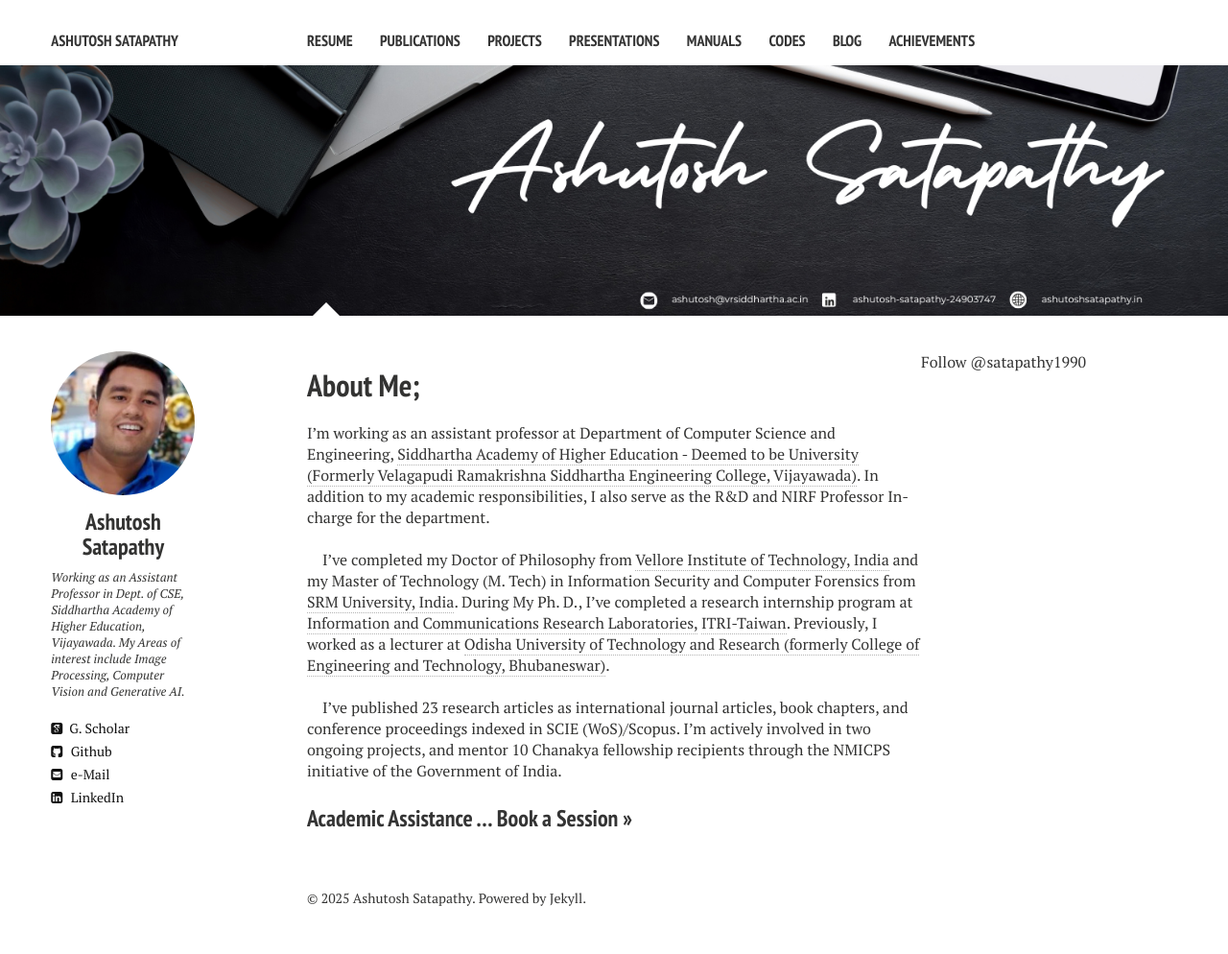
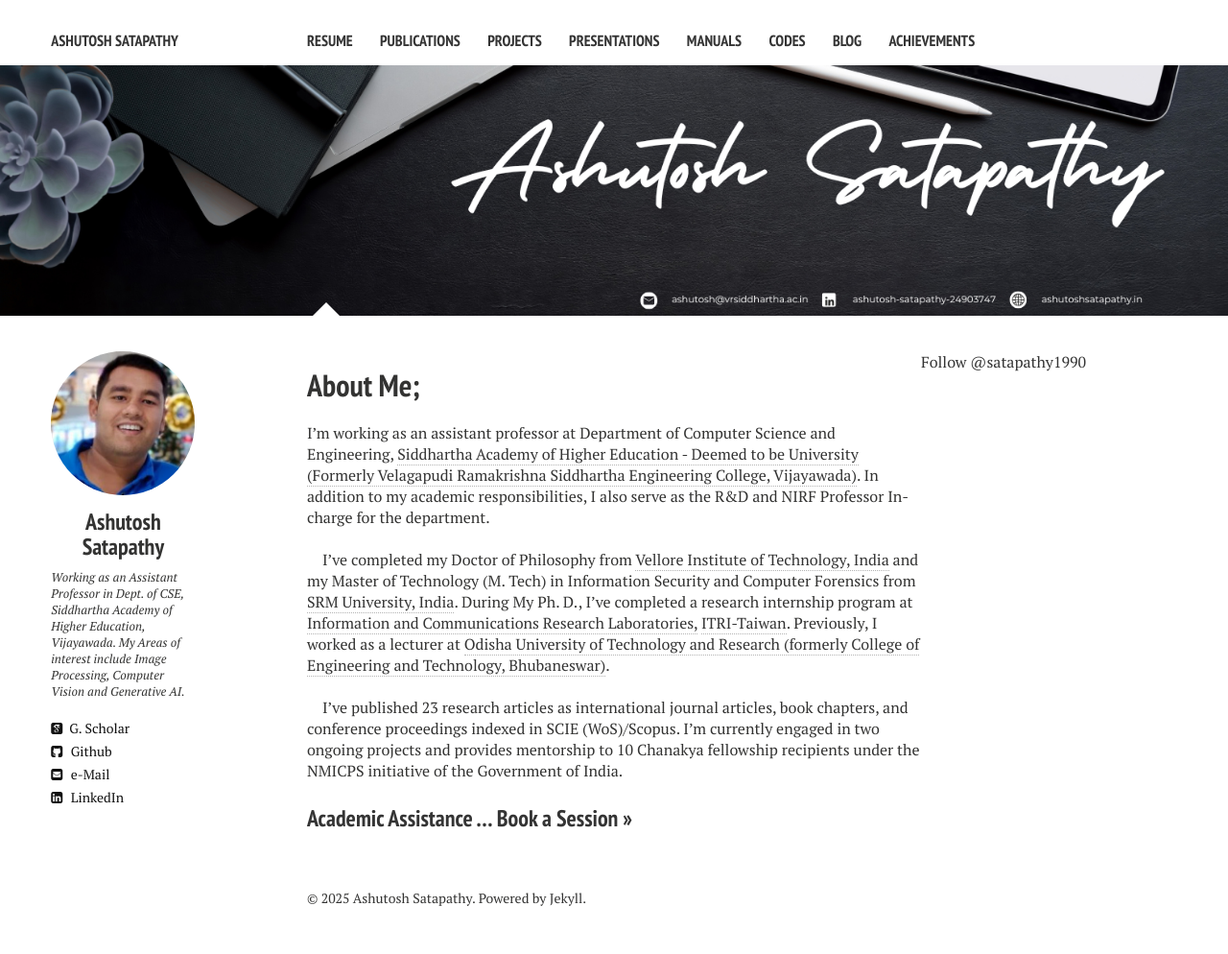
Before and after one commit to ashutoshsatapathy1990/ashutoshsatapathy1990.github.io, a Jekyll site: the page built from index.md, in a window 1280 px wide. Shown: the whole page at 96% size. Built offline with Jekyll 4.4.1, drawn with Linux system fonts in a browser that asks for light colours; nearby versions of some CDN libraries; comment, search, counter and statistics services are not loaded.

Commit message:
Update index.md

```diff
--- a/index.md
+++ b/index.md
@@ -13,6 +13,6 @@ I'm working as an assistant professor at Department of Computer Science and Engi
 &emsp;I've completed my Doctor of Philosophy from [Vellore Institute of Technology, India](http://chennai.vit.ac.in/) and my Master of Technology (M. Tech) in Information Security and Computer Forensics from [SRM University, India](http://www.srmuniv.ac.in/). During My Ph. D., I've completed a research internship program at [Information and Communications Research Laboratories,](https://www.itri.org.tw/english/ListStyle.aspx?DisplayStyle=05&SiteID=1&MmmID=617766560112635060) [ITRI-Taiwan](https://www.itri.org.tw/). Previously, I worked as a lecturer at [Odisha University of Technology and Research (formerly College of Engineering and Technology, Bhubaneswar)](https://outr.ac.in/).
 <br />
 <br />
-&emsp;I've published 23 research articles as international journal articles, book chapters, and conference proceedings indexed in SCIE (WoS)/Scopus. I'm actively involved in two ongoing projects, and mentor 10 Chanakya fellowship recipients through the NMICPS initiative of the Government of India.
+&emsp;I've published 23 research articles as international journal articles, book chapters, and conference proceedings indexed in SCIE (WoS)/Scopus. I'm currently engaged in two ongoing projects and provides mentorship to 10 Chanakya fellowship recipients under the NMICPS initiative of the Government of India.
 <br />
 ### [Academic Assistance ... Book a Session >>](https://topmate.io/ashutosh_satapathy)
```
